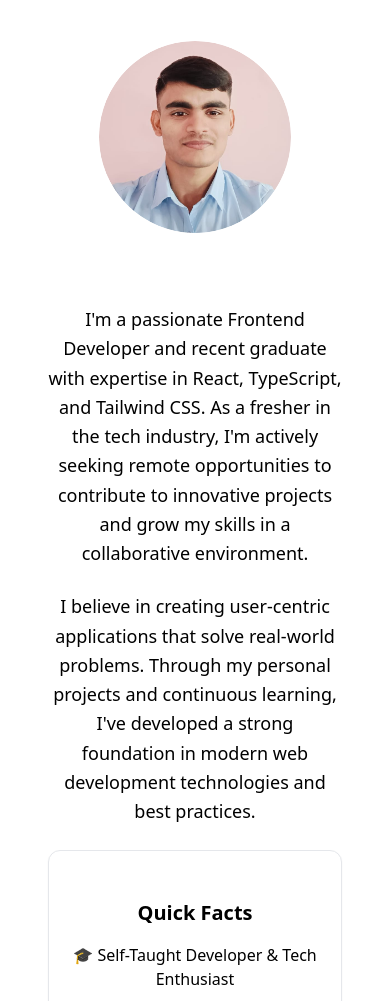
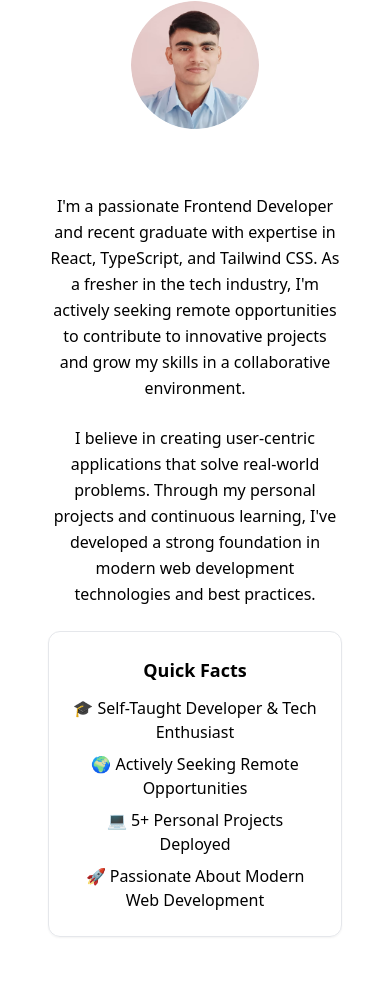
Before and after one commit to devlopersumit/Sumit-Jha-Portfolio-2, a React (Vite) app: page / in a window 390 px wide. Shown: the part 999-2000 px from the top of the page. Built offline with nearby package versions, Linux system fonts and the light colour scheme.

Commit message:
updated about section-2

```diff
--- a/src/Components/About.tsx
+++ b/src/Components/About.tsx
@@ -3,22 +3,22 @@ import sumit from "../assets/updated-SJ.png";
 const About = () => {
   return (
     <>
-      <section id="about" className="py-20 px-4 sm:px-6 lg:px-8">
+      <section id="about" className="py-12 px-4 sm:px-6 lg:px-8">
         <div className="max-w-4xl mx-auto">
-          <h2 className="font-heading font-bold text-3xl sm:text-4xl text-center mb-12">
+          <h2 className="font-heading font-bold text-3xl sm:text-4xl text-center mb-10">
             About Me
           </h2>
 
-          <div className="grid md:grid-cols-2 gap-12 items-center">
+          <div className="flex flex-col md:flex-row items-center md:items-start gap-10 md:gap-12">
             {/* Avatar */}
-            <div className="text-center md:text-left">
+            <div className="flex-shrink-0 flex justify-center md:justify-start w-full md:w-auto">
               <span
                 data-slot="avatar"
-                className="relative flex size-8 shrink-0 overflow-hidden rounded-full w-48 h-48 mx-auto md:mx-0 mb-6"
+                className="relative flex overflow-hidden rounded-full w-32 h-32 sm:w-40 sm:h-40 md:w-48 md:h-48 mb-6 md:mb-0"
               >
                 <img
                   data-slot="avatar-image"
-                  className="aspect-square size-full"
+                  className="aspect-square w-full h-full object-cover"
                   alt="Sumit Jha"
                   src={sumit}
                 />
@@ -26,8 +26,8 @@ const About = () => {
             </div>
 
             {/* Description + Quick Facts */}
-            <div className="space-y-6">
-              <p className="text-lg text-muted-foreground leading-relaxed">
+            <div className="flex-1 space-y-6">
+              <p className="text-base sm:text-lg text-muted-foreground leading-relaxed">
                 I'm a passionate Frontend Developer and recent graduate with
                 expertise in React, TypeScript, and Tailwind CSS. As a fresher
                 in the tech industry, I'm actively seeking remote opportunities
@@ -35,7 +35,7 @@ const About = () => {
                 collaborative environment.
               </p>
 
-              <p className="text-lg text-muted-foreground leading-relaxed">
+              <p className="text-base sm:text-lg text-muted-foreground leading-relaxed">
                 I believe in creating user-centric applications that solve
                 real-world problems. Through my personal projects and continuous
                 learning, I've developed a strong foundation in modern web
@@ -45,13 +45,13 @@ const About = () => {
               {/* Quick Facts Card */}
               <div
                 data-slot="card"
-                className="bg-card text-card-foreground flex flex-col gap-6 rounded-xl border py-6 shadow-sm"
+                className="bg-card text-card-foreground flex flex-col gap-4 rounded-xl border py-6 shadow-sm"
               >
-                <div data-slot="card-content" className="p-6">
-                  <h3 className="font-heading font-semibold text-xl mb-4">
+                <div data-slot="card-content" className="px-6">
+                  <h3 className="font-heading font-semibold text-lg sm:text-xl mb-3">
                     Quick Facts
                   </h3>
-                  <ul className="space-y-2 text-muted-foreground">
+                  <ul className="space-y-2 text-muted-foreground text-base">
                     <li>🎓 Self-Taught Developer &amp; Tech Enthusiast</li>
                     <li>🌍 Actively Seeking Remote Opportunities</li>
                     <li>💻 5+ Personal Projects Deployed</li>
```
